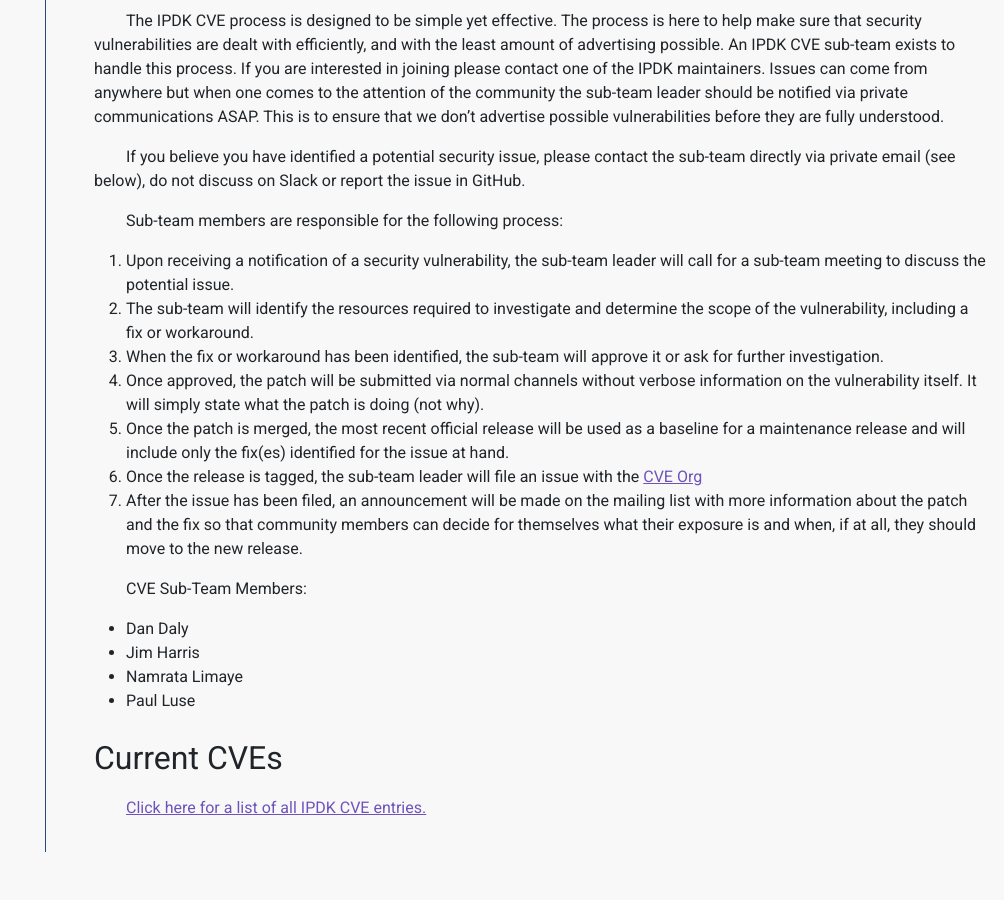
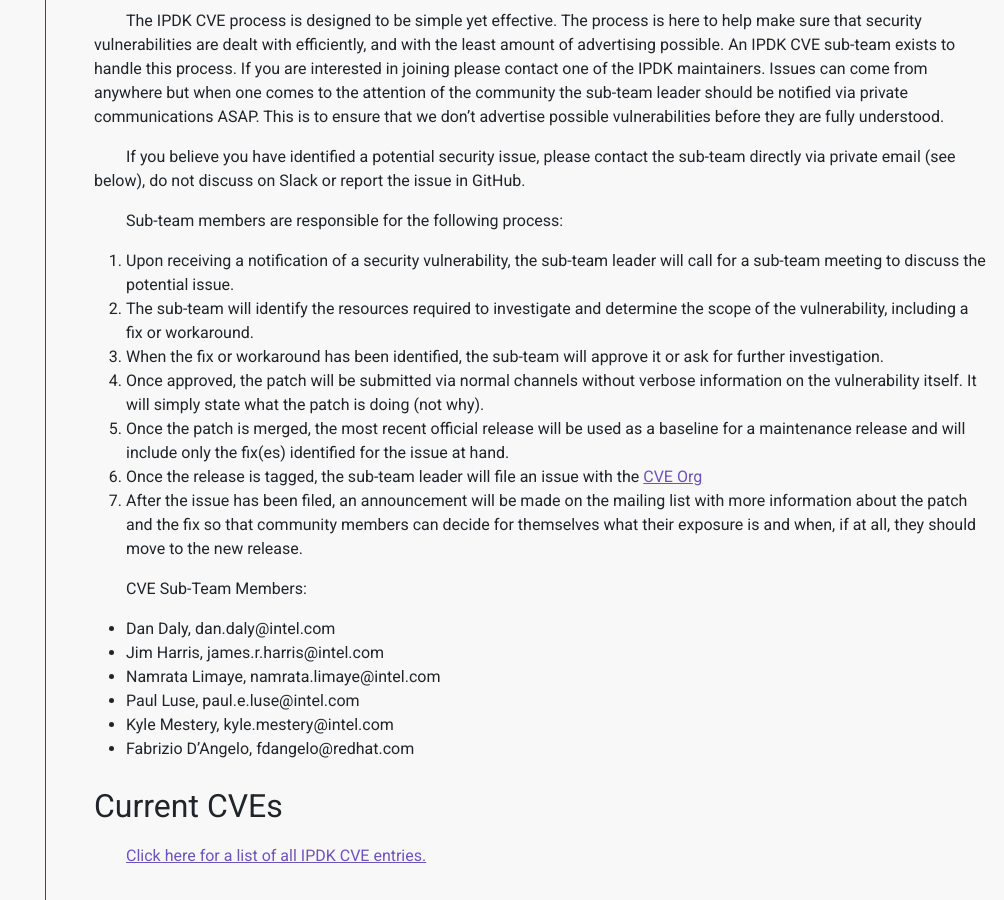
Before and after one commit to ipdk-io/ipdk-io.github.io, a Jekyll site: the page built from development.md, in a window 1280 px wide and 900 px high, scrolled down 1703 px. Shown: the whole window, without its empty margins (276-1280 px from the left). Built offline with Jekyll 4.4.1, drawn with Linux system fonts in a browser that asks for light colours; before the commit the page ends 2555 px from its top, so only the background shows below that.

Commit message:
Added two new names, added emails for all

```diff
--- a/development.md
+++ b/development.md
@@ -103,10 +103,12 @@ all, they should move to the new release.
 
 CVE Sub-Team Members:
 
-* Dan Daly
-* Jim Harris
-* Namrata Limaye
-* Paul Luse
+* Dan Daly, dan.daly@intel.com
+* Jim Harris, james.r.harris@intel.com
+* Namrata Limaye, namrata.limaye@intel.com
+* Paul Luse, paul.e.luse@intel.com
+* Kyle Mestery, kyle.mestery@intel.com
+* Fabrizio D'Angelo, fdangelo@redhat.com
 
 <a id="current"></a>
 ## Current CVEs
```
